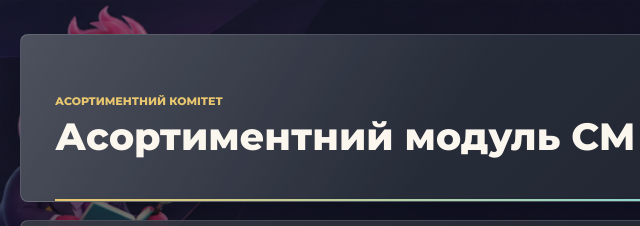
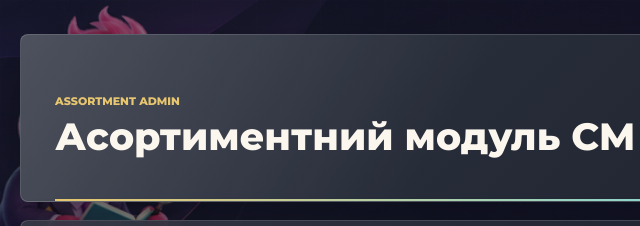
Before and after one commit to iyaskobsp-spec/cm-assortment-admin, a plain HTML site: page index.html in a window 1280 px wide. Shown: the top 226 px of the page, 0-640 px from the left. Drawn offline with Linux system fonts and the light colour scheme; no server answers.

Commit message:
Update index.html

```diff
--- a/index.html
+++ b/index.html
@@ -11,7 +11,7 @@
   <main class="admin-shell">
     <header class="hero-section">
       <div class="hero-copy">
-        <p class="eyebrow">Асортиментний комітет</p>
+        <p class="eyebrow">Assortment Admin</p>
         <h1>Асортиментний модуль CM</h1>
       </div>
 
```
